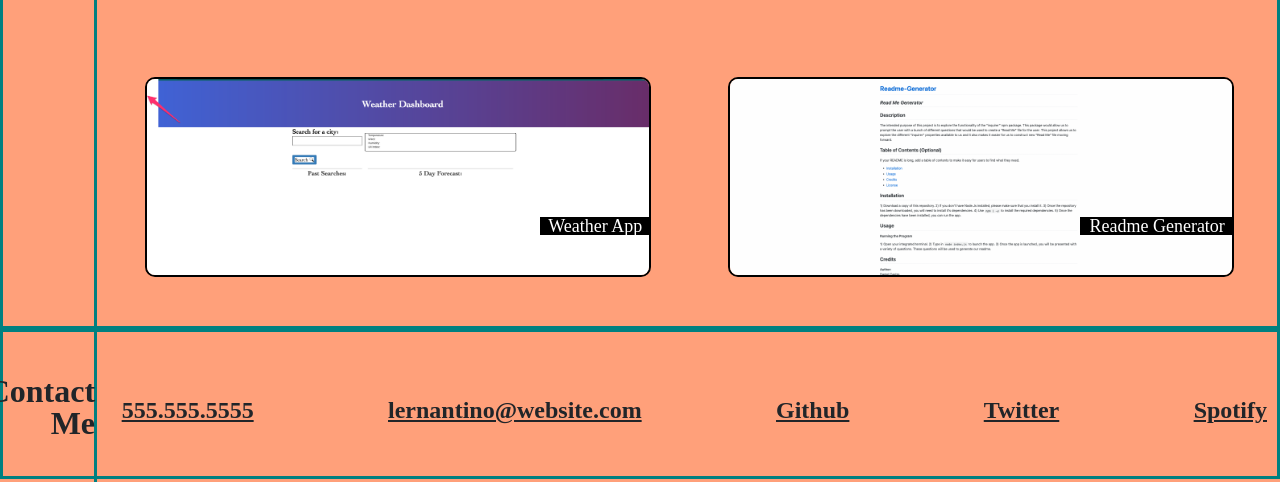
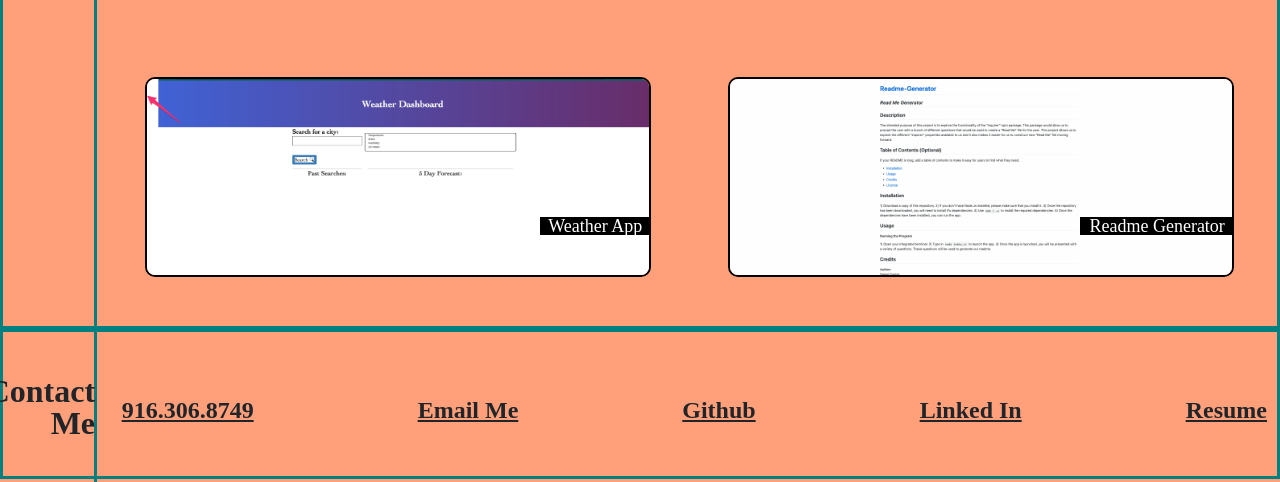
Before and after one commit to dcast0607/Daniels-Portoflio-Website, a plain HTML site: page index.html in a window 1280 px wide. Shown: the part 1619-2101 px from the top of the page. Drawn offline with nearby package versions, Linux system fonts and the light colour scheme.

Commit message:
Adding professional work to my portfolio website

```diff
--- a/index.html
+++ b/index.html
@@ -32,7 +32,7 @@
                     <a class="nav-link" href="#contactMeContainer">Contact Me</a>
                 </li>
                 <li class="nav-item">
-                    <a class="nav-link" href="https://github.com/dcast0607">Resume</a>
+                    <a class="nav-link" href="https://github.com/dcast0607">Coding Resume</a>
                     </li>
                 </ul>
             </div>
@@ -59,7 +59,7 @@
                         <a class="nav-link" href="#contactMeResponsiveContainer">Contact Me</a>
                     </li>
                     <li class="nav-item">
-                        <a class="nav-link" href="https://github.com/dcast0607">Resume</a>
+                        <a class="nav-link" href="https://github.com/dcast0607">Coding Resume</a>
                         </li>
                     </ul>
                 </div>
@@ -308,21 +308,21 @@
                         <!--Creating a contact information anchor class, I want my links to display
                         constant styling attributes. Primarily, I want the links to stay consistent
                         in color when the user visits them or doesn't.-->
-                        <a class="contactInformationLink" href="tel:555-555-5555">555.555.5555</a>
+                        <a class="contactInformationLink" href="tel:916-306-8749">916.306.8749</a>
                     </li>
 
                     <li class="contactInformation">
-                        <a class="contactInformationLink" href="mailto:lernantino@website.com">lernantino@website.com</a>
+                        <a class="contactInformationLink" href="mailto:dancastro.java@gmail.com">Email Me</a>
                     </li>
 
                     <li class="contactInformation">
                         <a class="contactInformationLink" href="https://github.com/dcast0607">Github</a>
                     </li>
                     <li class="contactInformation">
-                        <a class="contactInformationLink" href="https://www.twitter.com">Twitter</a>
+                        <a class="contactInformationLink" href="https://www.linkedin.com/in/daniel-castro-101a13a1/">Linked In</a>
                     </li>
                     <li class="contactInformation">
-                        <a class="contactInformationLink" href="https://www.spotify.com">Spotify</a>
+                        <a class="contactInformationLink" href="./assets/documents/Daniel Castro Resume.docx">Resume</a>
                     </li>
                 </ul>
             </div>
@@ -343,21 +343,21 @@
                             <!--Creating a contact information anchor class, I want my links to display
                             constant styling attributes. Primarily, I want the links to stay consistent
                             in color when the user visits them or doesn't.-->
-                            <a class="contactInformationLink" href="tel:555-555-5555">555.555.5555</a>
+                            <a class="contactInformationLink" href="tel:916-306-8749">916.306.8749</a>
                         </li>
 
                         <li class="contactInformationResponsive">
-                            <a class="contactInformationLink" href="mailto:lernantino@website.com">lernantino@website.com</a>
+                            <a class="contactInformationLink" href="mailto:dancastro.java@gmail.com">Email Me</a>
                         </li>
 
                         <li class="contactInformationResponsive">
                             <a class="contactInformationLink" href="https://github.com/dcast0607">Github</a>
                         </li>
                         <li class="contactInformationResponsive">
-                            <a class="contactInformationLink" href="https://www.twitter.com">Twitter</a>
+                            <a class="contactInformationLink" href="https://www.linkedin.com/in/daniel-castro-101a13a1/">Linked In</a>
                         </li>
                         <li class="contactInformationResponsive">
-                            <a class="contactInformationLink" href="https://www.spotify.com">Spotify</a>
+                            <a class="contactInformationLink" href="./assets/documents/Daniel Castro Resume.docx">Resume</a>
                         </li>
                     </ul>
                 </div>
```
Also changed, not shown: 3 other files.
